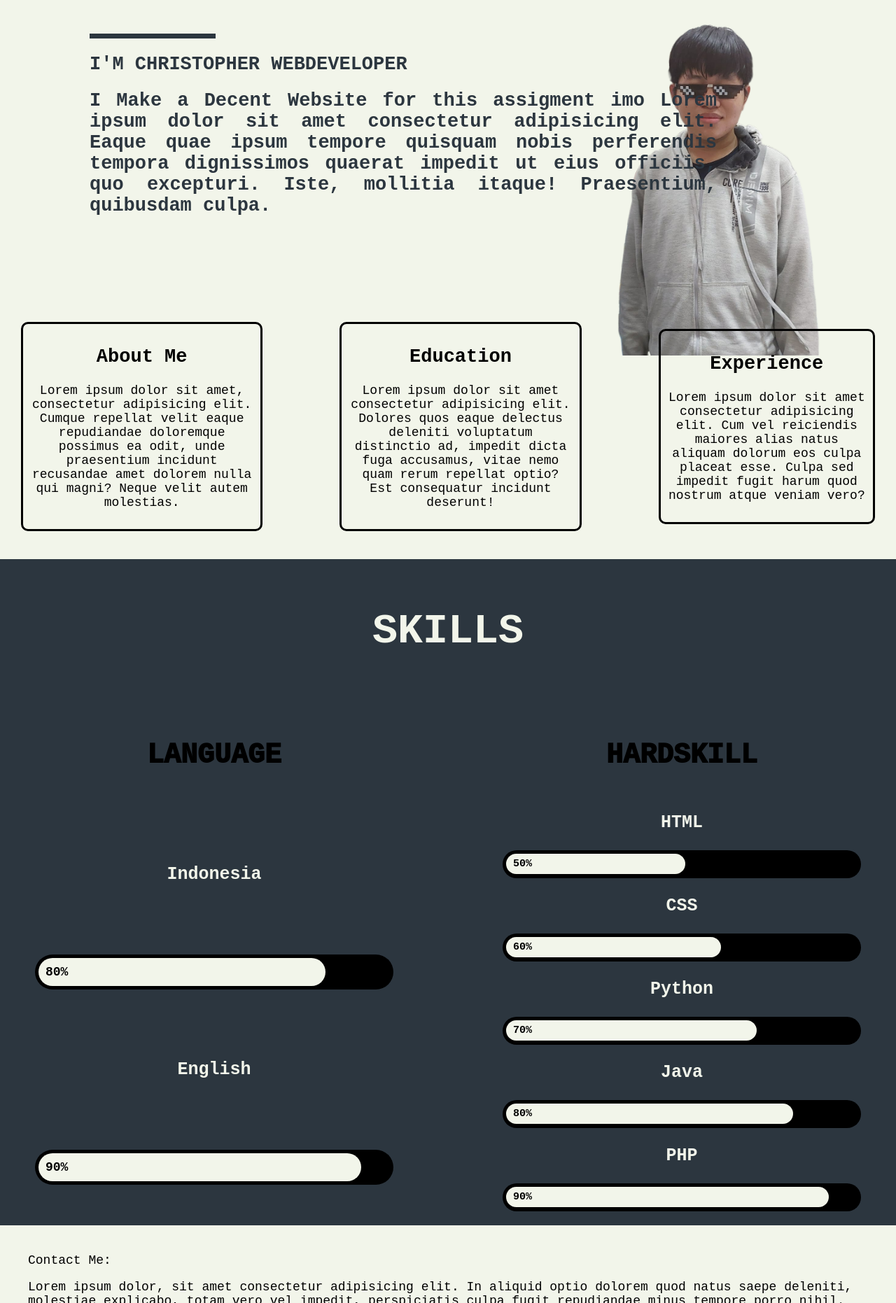
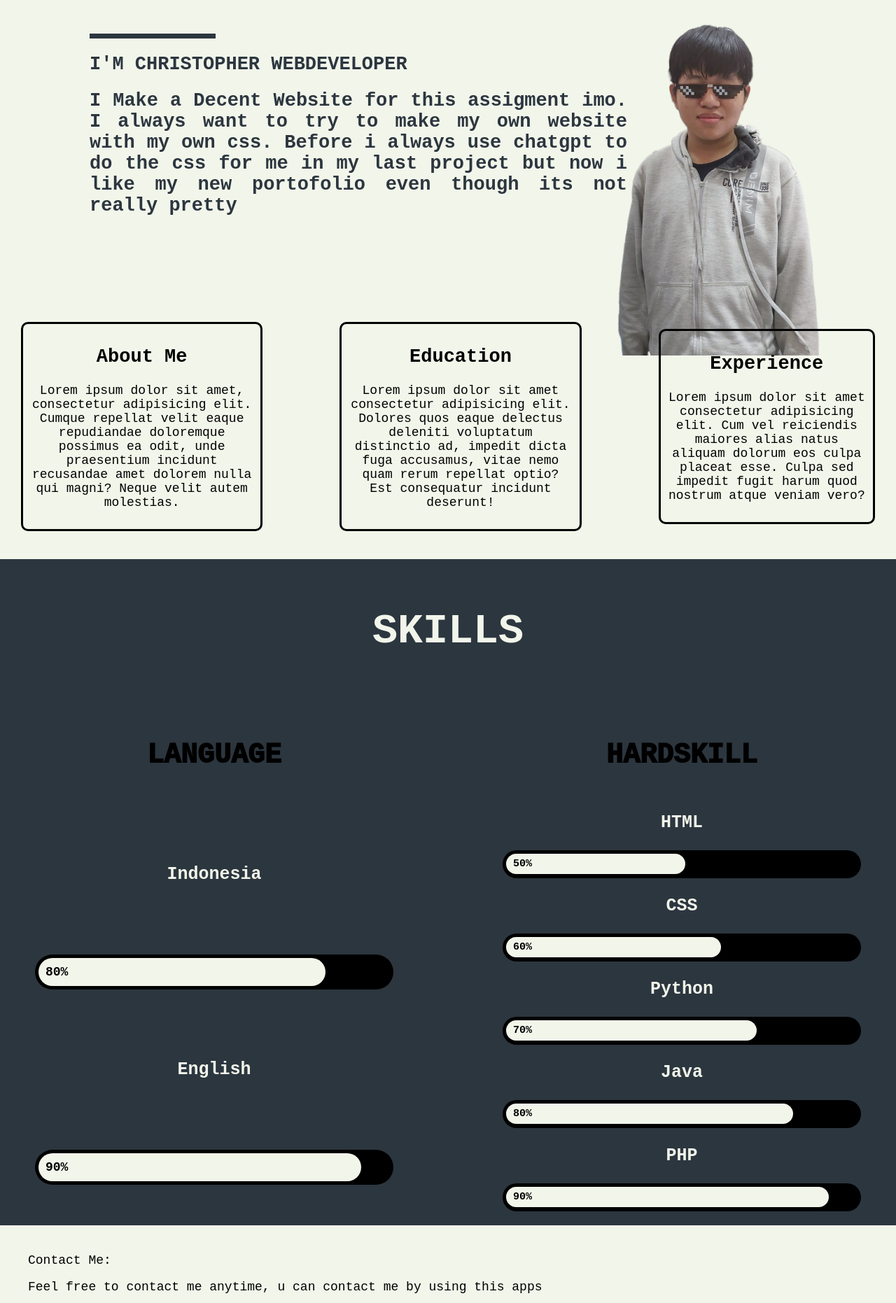
Before and after one commit to bluw6525/Front-end-Pertemuan2, a plain HTML site: page index.html in a window 1280 px wide. Shown: the part 170-2032 px from the top of the page at 70% size. Drawn offline with nearby package versions, Linux system fonts and the light colour scheme.

Commit message:
christopher

```diff
--- a/index.html
+++ b/index.html
@@ -40,7 +40,7 @@
             <div class="line"></div>
             <div>
                 <h1>I'M CHRISTOPHER WEBDEVELOPER</h1>
-                <h2>I Make a Decent Website for this assigment imo Lorem ipsum dolor sit amet consectetur adipisicing elit. Eaque quae ipsum tempore quisquam nobis perferendis tempora dignissimos quaerat impedit ut eius officiis, quo excepturi. Iste, mollitia itaque! Praesentium, quibusdam culpa.</h2>
+                <h2>I Make a Decent Website for this assigment imo. I always want to try to make my own website with my own css. Before i always use chatgpt to do the css for me in my last project but now i like my new portofolio even though its not really pretty</h2>
             </div>
         </div>
         <img class="right" src="William.png" alt="Gambar William">
@@ -142,7 +142,7 @@
     </section>
     <footer class="footer" id="contact">
         <div class="footer_title_word">Contact Me:</div>
-        <p>Lorem ipsum dolor, sit amet consectetur adipisicing elit. In aliquid optio dolorem quod natus saepe deleniti, molestiae explicabo, totam vero vel impedit, perspiciatis culpa fugit repudiandae minus tempore porro nihil.</p>
+        <p>Feel free to contact me anytime, u can contact me by using this apps</p>
     </div>
         <div class="footer_link">
             <a href="" target="_blank" class="pointer">
--- a/style.css
+++ b/style.css
@@ -89,7 +89,12 @@ header a{
     margin: 10%;
 }
 
+.home text{
+    width: 50%;
+}
+
 .home .left {
+    text-align: justify;
     color: #2C363F;
 }
 
@@ -390,8 +395,7 @@ footer .footer_link{
     }
 
     .home .left{
-        text-align: justify;
-        width: 70vw;
+        width: 60vw;
     }
 
     .home .right{
```
